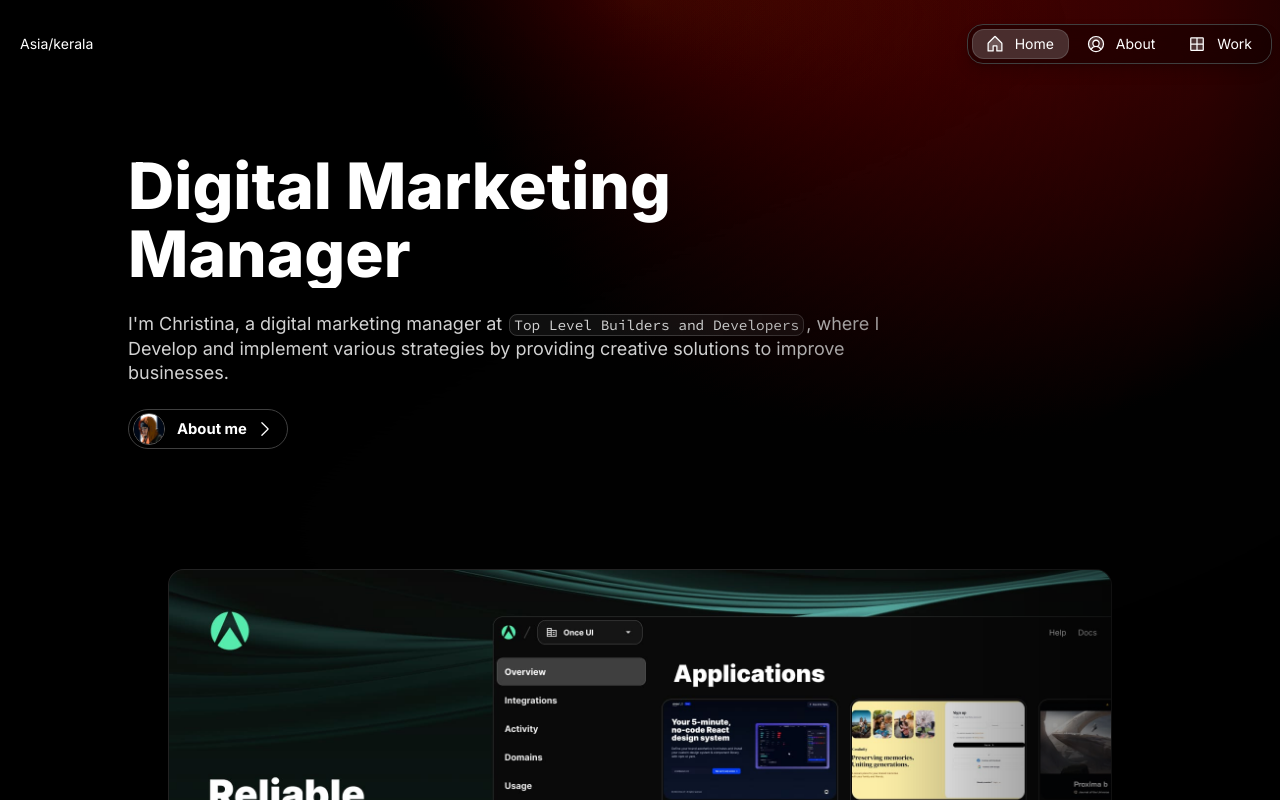
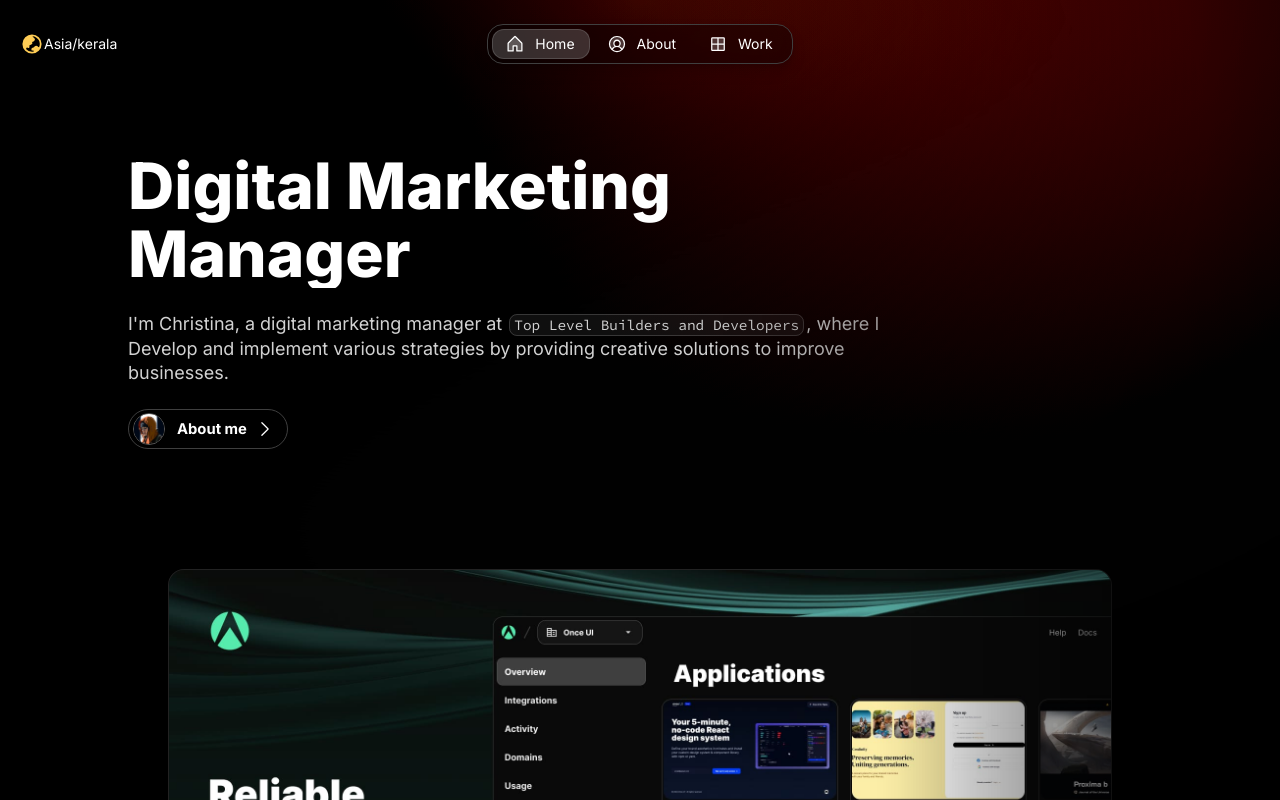
Before and after one commit to abhiram8898/Digital-Marketting-work, a Next.js app: page / in a window 1280 px wide. Shown: the top 800 px of the page. Built offline with nearby package versions, Linux system fonts and the light colour scheme.

Commit message:
Update Header.tsx

```diff
--- a/src/app/components/Header.tsx
+++ b/src/app/components/Header.tsx
@@ -1,8 +1,9 @@
 "use client";
 
 import { usePathname } from "next/navigation";
-import { Flex, ToggleButton } from "@/once-ui/components";
+import { Flex, Icon, ToggleButton } from "@/once-ui/components";
 import styles from "@/app/components/Header.module.scss";
+
 import { routes, display } from "@/app/resources";
 import { person, home, about, work } from "@/app/resources";
 import React from "react";
@@ -27,7 +28,12 @@ export const Header = () => {
         alignItems="center"
         textVariant="body-default-s"
       >
-        {display.location && <>{person.location}</>}
+        {display.location && (
+          <>
+            <Icon onBackground="accent-weak" name="globe" />
+            {person.location}
+          </>
+        )}
       </Flex>
       <Flex
         background="surface"
@@ -74,6 +80,14 @@ export const Header = () => {
           )}
         </Flex>
       </Flex>
+      <Flex
+        hide="s"
+        paddingRight="12"
+        fillWidth
+        justifyContent="flex-end"
+        alignItems="center"
+        textVariant="body-default-s"
+      ></Flex>
     </Flex>
   );
 };
```
